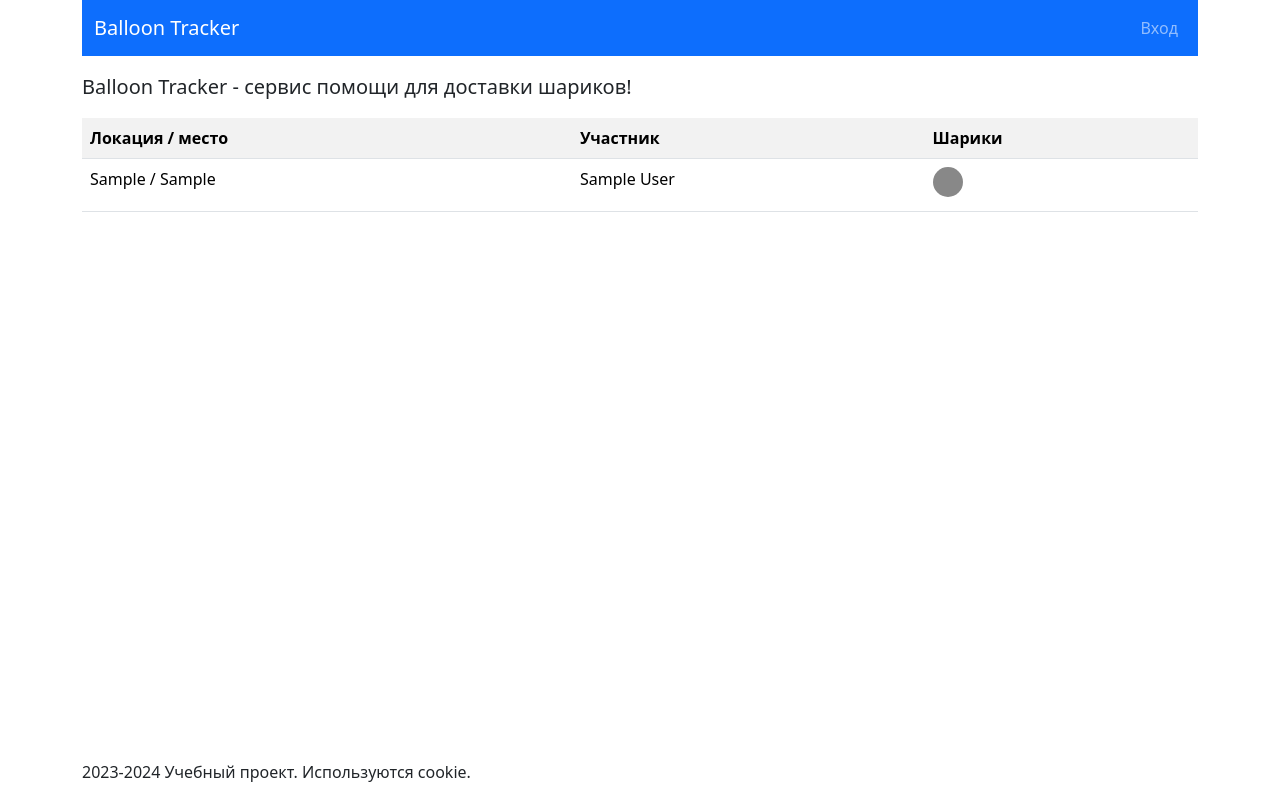
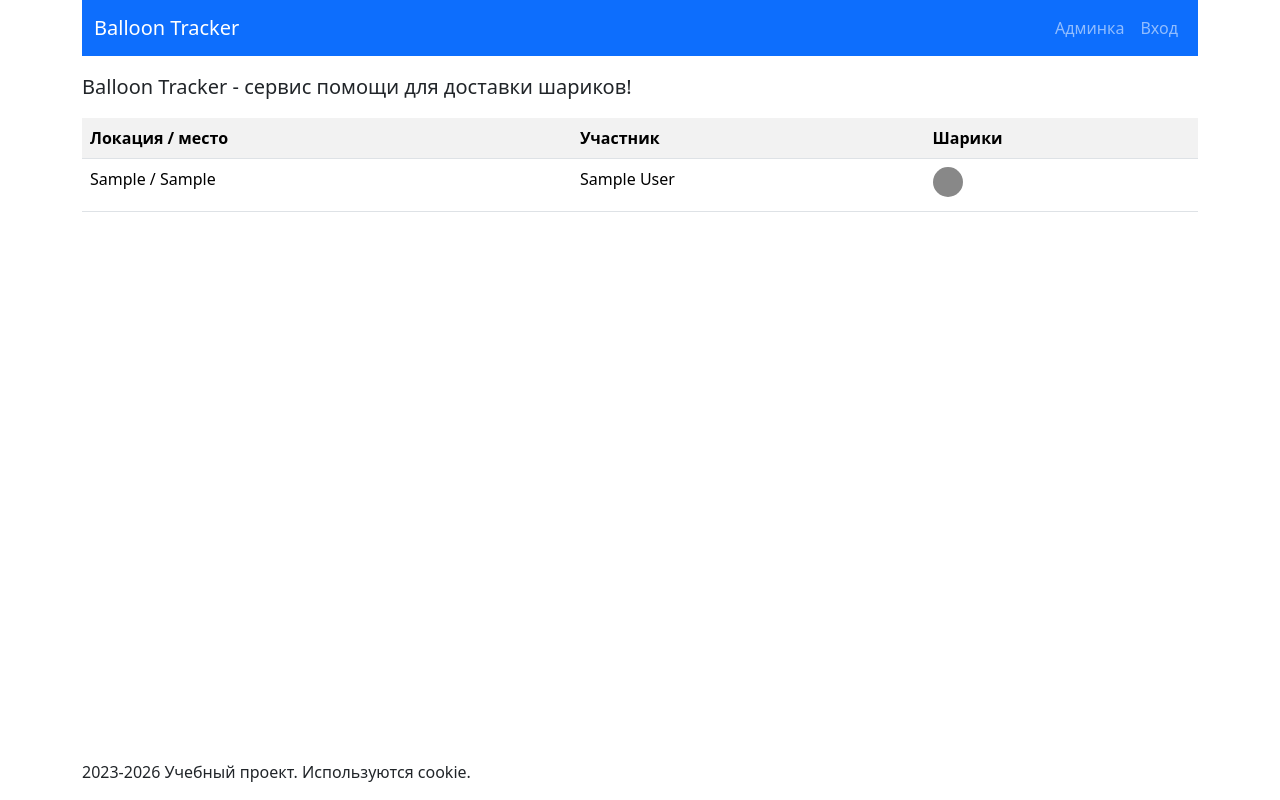
Before and after one commit to RobotoLev/balloon-tracker, a Django app: page / in a window 1280 px wide. Run offline with Django 4.2, Linux system fonts and the light colour scheme; tables that the repository leaves empty hold one stand-in row (values such as "Sample post").

Commit message:
Add admin link into navbar, bump footer year

```diff
--- a/templates/site_base.html
+++ b/templates/site_base.html
@@ -20,6 +20,8 @@
         <div class="container-fluid">
             <a class="navbar-brand" href="/">Balloon Tracker</a>
             <div class="navbar-nav">
+            {% load admin_urls %}
+            <a class="nav-link" href="{% url 'admin:index' %}">Админка</a>
                 {% if user.is_authenticated %}
                     <li class="nav-item dropdown">
                         <a class="nav-link dropdown-toggle" href="#" role="button" data-bs-toggle="dropdown"
@@ -47,7 +49,7 @@
     </div>
 
     <div class="footer" id="footer">
-        2023-2024 Учебный проект. Используются cookie.
+        2023-2026 Учебный проект. Используются cookie.
     </div>
 </div>
 <script src="https://cdn.jsdelivr.net/npm/bootstrap@5.3.2/dist/js/bootstrap.bundle.min.js"
```
